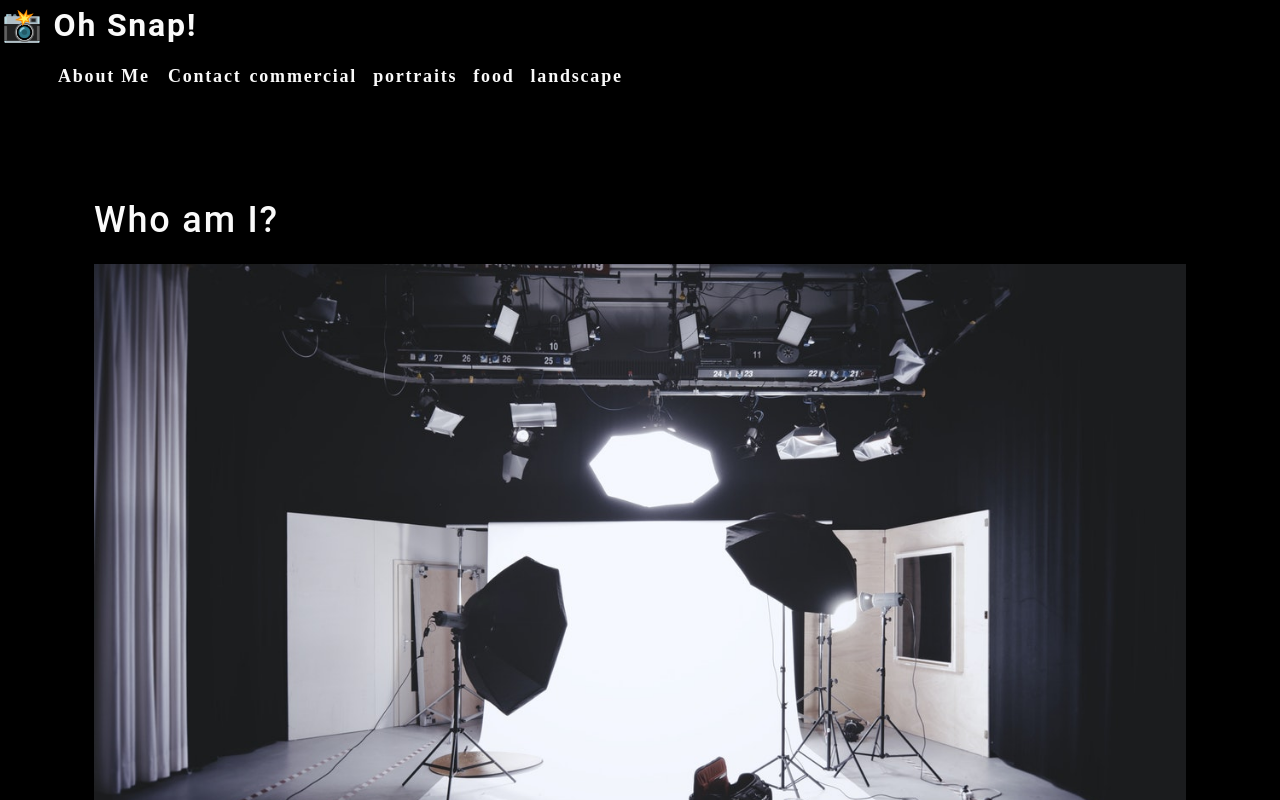
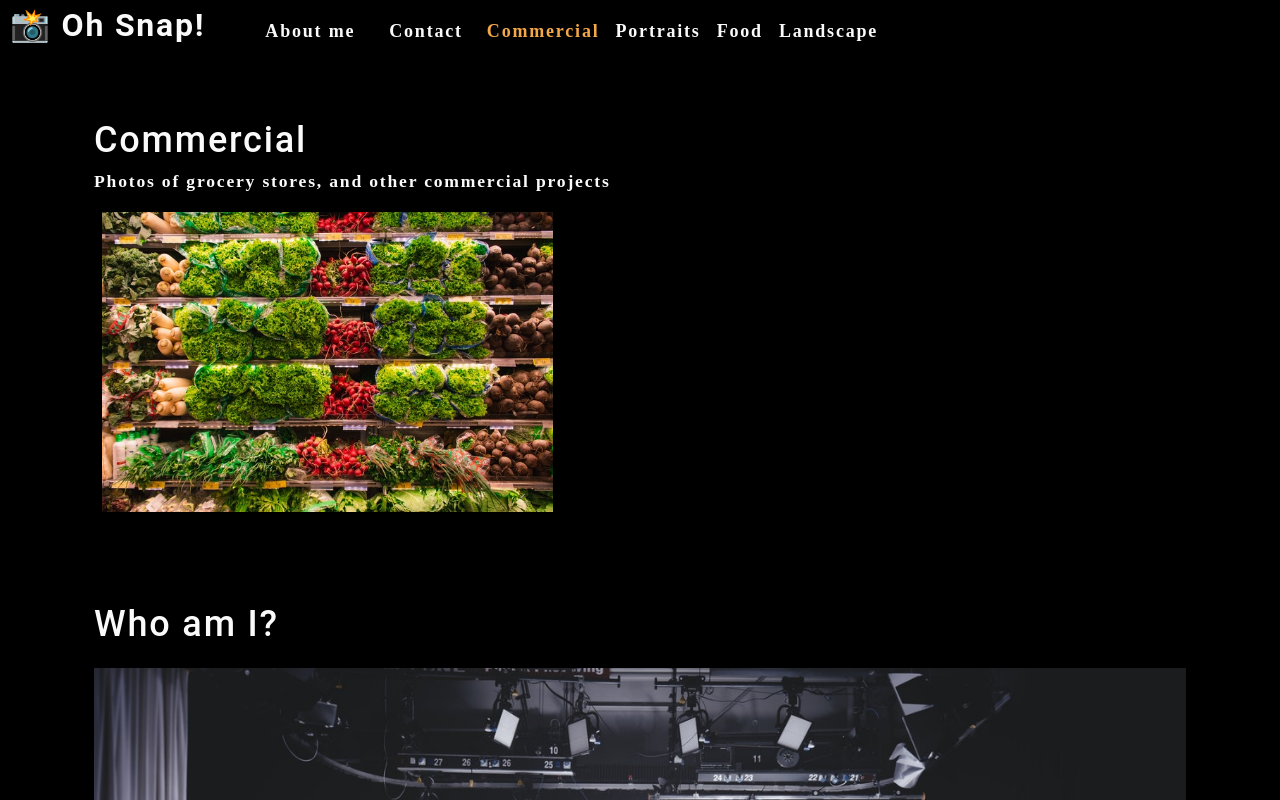
Before and after one commit to beimy/photo-port, a React (Create React App) app: page / in a window 1280 px wide. Shown: the top 800 px of the page. Built offline with nearby package versions, Linux system fonts and the light colour scheme.

Commit message:
added states to app.js to track nav bar selection

```diff
--- a/src/App.js
+++ b/src/App.js
@@ -1,14 +1,33 @@
-import React from 'react';
-import './App.css';
-import About from './components/About'
-import Nav from './components/Nav'
+import React, { useState } from 'react';
+import Nav from './components/Nav';
+import About from './components/About';
+import Gallery from './components/Gallery';
 
 function App() {
+  const [categories] = useState([
+    {
+      name: 'commercial',
+      description: 'Photos of grocery stores, food trucks, and other commercial projects',
+    },
+    { name: 'portraits', description: 'Portraits of people in my life' },
+    { name: 'food', description: 'Delicious delicacies' },
+    { name: 'landscape', description: 'Fields, farmhouses, waterfalls, and the beauty of nature' },
+  ]);
+
+  const [currentCategory, setCurrentCategory] = useState(categories[0]);
+
   return (
     <div>
-      <Nav></Nav>
+      <Nav
+        categories={categories}
+        setCurrentCategory={setCurrentCategory}
+        currentCategory={currentCategory}
+      ></Nav>
       <main>
-        <About ></About>
+        <div>
+          <Gallery></Gallery>
+          <About></About>
+        </div>
       </main>
     </div>
   );
--- /dev/null
+++ b/src/components/Gallery/index.js
@@ -0,0 +1,28 @@
+import React from 'react';
+import { capitalizeFirstLetter } from '../../utils/helpers';
+import photo from '../../assets/small/commercial/0.jpg';
+
+
+
+const Gallery = (props) => {
+    const currentCategory = {
+        name: 'commercial',
+        description: 'Photos of grocery stores, and other commercial projects',
+    };
+
+    return (
+        <section>
+            <h1>{capitalizeFirstLetter(currentCategory.name)}</h1>
+            <p>{currentCategory.description}</p>
+            <div className='flex-row'>
+                <img
+                    src={photo}
+                    alt="Commercial Example"
+                    className="img-thumbnail mx-1"
+                />
+            </div>
+        </section>
+    );
+}
+
+export default Gallery;
--- a/src/components/Nav/index.js
+++ b/src/components/Nav/index.js
@@ -1,50 +1,47 @@
-import React from "react";
+import React, { useEffect } from 'react';
+import { capitalizeFirstLetter } from '../../utils/helpers';
 
+function Nav(props) {
+  const {
+    categories = [],
+    setCurrentCategory,
+    currentCategory,
+  } = props;
 
-const Nav = () => {
+  useEffect(() => {
+    document.title = capitalizeFirstLetter(currentCategory.name);
+  }, [currentCategory])
 
-    const categories = [
-        {
-            name: "commercial",
-            description:
-                "Photos of grocery stores, food trucks, and toher commercial projects",
-        },
-        { name: "portraits", description: "Portraits of people in my life" },
-        { name: "food", description: "Delicious delicacies"},
-        {
-            name: "landscape",
-            description: "Fields, farmhouses, waterfalls, and the beauty of nature",
-        },
-    ];
-
-    function categorySelected(name) {
-        console.log(`${name} clicked`)
-    }
-
-    return(
-        <header>
+  return (
+    <header className="flex-row px-1">
       <h2>
-                <a data-testid='link' href="/">
-                    <span role="img" aria-label="camera">📸</span> Oh Snap!
+        <a data-testid="link" href="/">
+          <span role="img" aria-label="camera"> 📸</span> Oh Snap!
         </a>
       </h2>
       <nav>
         <ul className="flex-row">
           <li className="mx-2">
-                        <a data-testid='about' href="#about">
-                            About Me
+            <a data-testid="about" href="#about">
+              About me
             </a>
           </li>
-                    <li>
+          <li className="mx-2">
             <span>Contact</span>
           </li>
           {categories.map((category) => (
             <li
-                            className="mx-1"
+              className={`mx-1 ${
+                currentCategory.name === category.name && 'navActive'
+                }`}
               key={category.name}
             >
-                            <span onClick={() => categorySelected(category.name)} >
-                                {category.name}
+              <span
+                onClick={() => {
+                  setCurrentCategory(category)
+                }}
+              >
+                {capitalizeFirstLetter(category.name)}
               </span>
             </li>
           ))}
```
Lines whose indentation alone changed are shown as unchanged.
